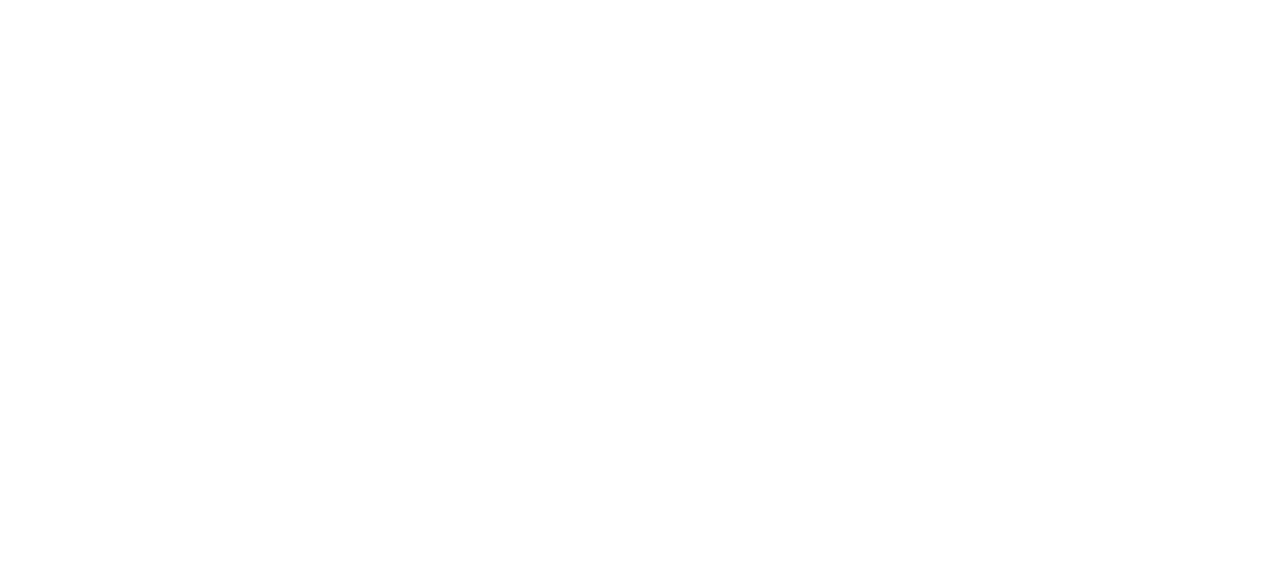
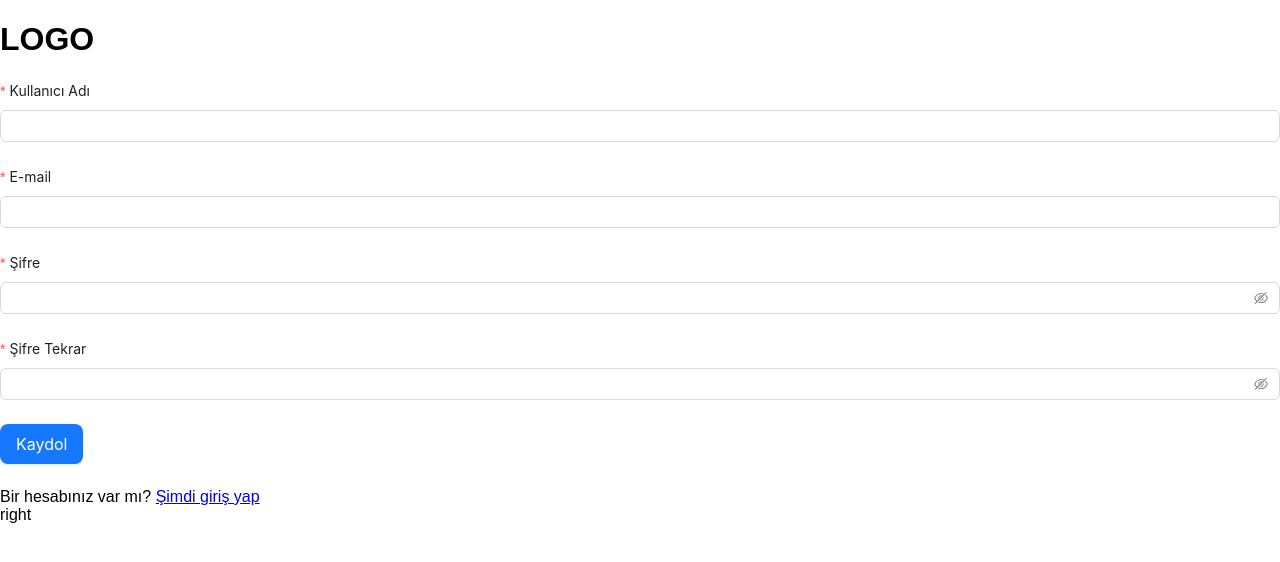
Before and after one commit to Kemal-TASOCAK/pos-application, a React (Create React App) app in the folder client/: page /register in a window 1280 px wide. Before the commit this address had no page. Shown: the top 562 px of the page. Built offline with nearby package versions, Linux system fonts and the light colour scheme; a web font is replaced by a local one.

Commit message:
34. Register Sayfası Kurulumu

```diff
--- a/client/src/App.jsx
+++ b/client/src/App.jsx
@@ -4,6 +4,7 @@
 import BillPage from "./pages/BillPage";
 import CustomerPage from "./pages/CustomerPage";
 import StatisticPage from "./pages/StatisticPage";
+import Register from "./pages/auth/Register";
 
 function App() {
   return (
@@ -14,6 +15,7 @@
         <Route path="/bills" element={<BillPage />} />
         <Route path="/customers" element={<CustomerPage />} />
         <Route path="/statistic" element={<StatisticPage />} />
+        <Route path="/register" element={<Register />} />
       </Routes>
     </BrowserRouter>
   );
--- /dev/null
+++ b/client/src/pages/auth/Register.jsx
@@ -0,0 +1,83 @@
+import { Button, Form, Input } from "antd";
+import { Link } from "react-router-dom";
+
+const Register = () => {
+  return (
+    <div className="h-screen">
+      <div className="flex justify-between h-full">
+        <div className="xl:px-20 px-10 w-full flex flex-col h-full justify-center relative">
+          <h1 className="text-center text-5xl font-bold mb-2">LOGO</h1>
+          <Form layout="vertical">
+            <Form.Item
+              label="Kullanıcı Adı"
+              name={"username"}
+              rules={[
+                {
+                  required: true,
+                  message: "Kullanıcı Adı Alanı Boş Bırakılamaz!",
+                },
+              ]}
+            >
+              <Input />
+            </Form.Item>
+            <Form.Item
+              label="E-mail"
+              name={"email"}
+              rules={[
+                {
+                  required: true,
+                  message: "E-mail Alanı Boş Bırakılamaz!",
+                },
+              ]}
+            >
+              <Input />
+            </Form.Item>
+            <Form.Item
+              label="Şifre"
+              name={"password"}
+              rules={[
+                {
+                  required: true,
+                  message: "Şifre Alanı Boş Bırakılamaz!",
+                },
+              ]}
+            >
+              <Input.Password />
+            </Form.Item>
+            <Form.Item
+              label="Şifre Tekrar"
+              name={"passwordAgain"}
+              rules={[
+                {
+                  required: true,
+                  message: "Şifre Tekrar Alanı Boş Bırakılamaz!",
+                },
+              ]}
+            >
+              <Input.Password />
+            </Form.Item>
+            <Form.Item>
+              <Button
+                type="primary"
+                htmlType="submit"
+                className="w-full"
+                size="large"
+              >
+                Kaydol
+              </Button>
+            </Form.Item>
+          </Form>
+          <div className="flex justify-center absolute left-0 bottom-10 w-full">
+            Bir hesabınız var mı?&nbsp;
+            <Link to="/login" className="text-blue-600">
+              Şimdi giriş yap
+            </Link>
+          </div>
+        </div>
+        <div className="xl:w-4/6 min-w-[800px]">right</div>
+      </div>
+    </div>
+  );
+};
+
+export default Register;
```
